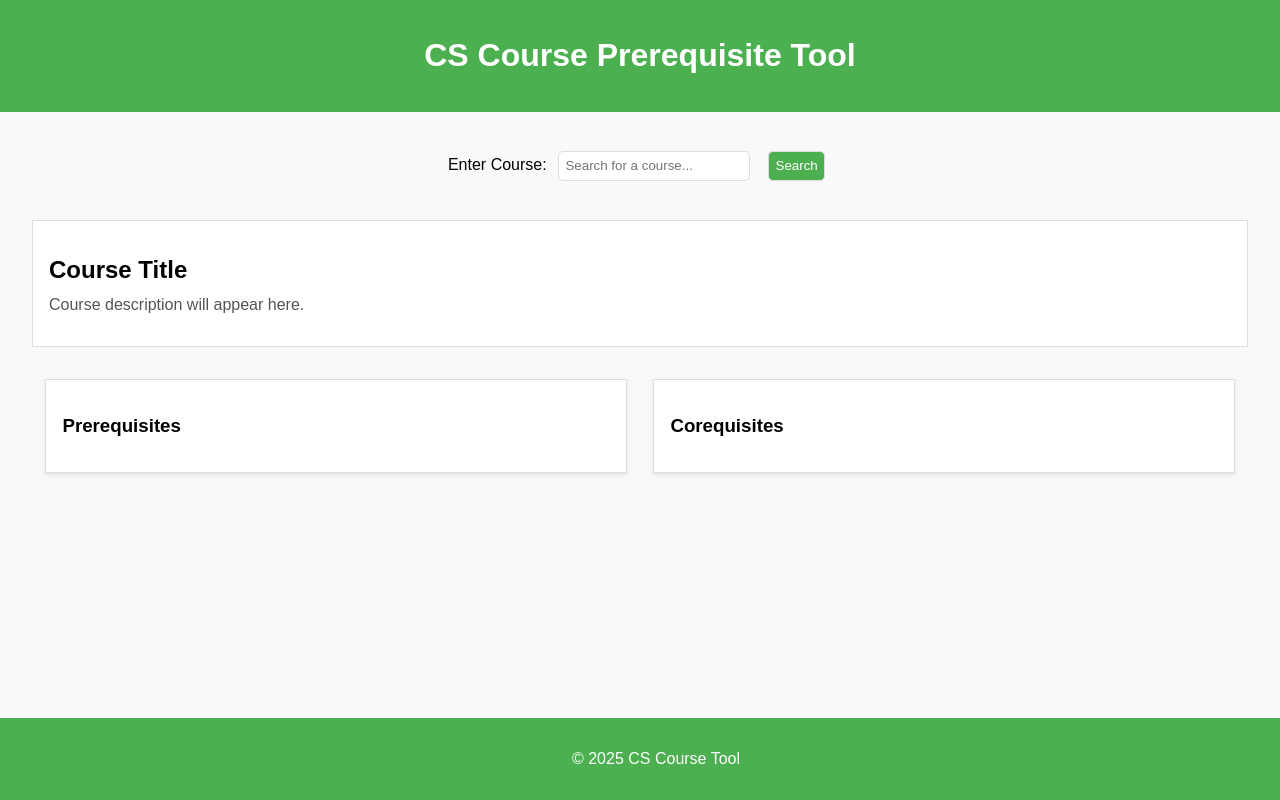
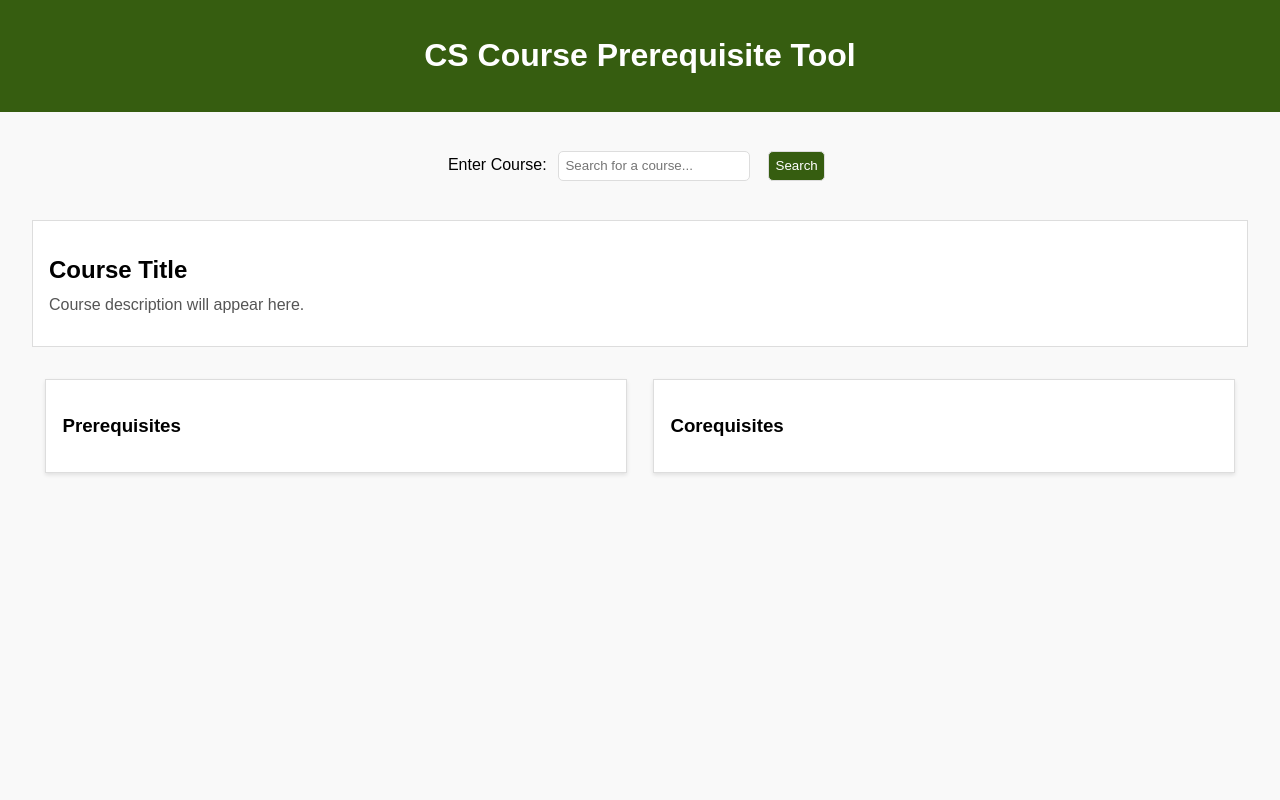
Before and after one commit to LawrenceVelilla/UCourseMap, a Flask app: page / in a window 1280 px wide. Run offline with Flask 3, Linux system fonts and the light colour scheme.

Commit message:
Small Changes

```diff
--- a/server.py
+++ b/server.py
@@ -20,9 +20,7 @@ def search():
     if not query:
         return jsonify({"error": "Query is missing"}), 400
 
-    # Use the search_tool to find the course
-
-    result = search_course(course_data, query)  # Replace with your actual search logic
+    result = search_course(course_data, query)
     return jsonify(result)
 
 if __name__ == '__main__':
--- a/static/script.js
+++ b/static/script.js
@@ -13,7 +13,6 @@ document.getElementById('searchButton').addEventListener('click', async () => {
         }
         const data = await response.json();
 
-        console.log("Data received from server:", data); // Debugging
 
         if (data.error) {
             alert(data.error);
@@ -48,7 +47,7 @@ function renderList(element, data) {
                 li.textContent = capitalize(item.type) + ":";
                 renderList(li, item.options);
             } else if (typeof item === "object") {
-                // Handle nested "One of", "All of" cases
+                // Need to fuckin I HATE IT Handle nested "One of", "All of" cases
                 Object.entries(item).forEach(([key, value]) => {
                     const nestedLi = document.createElement("li");
                     nestedLi.textContent = capitalize(key) + ":";
--- a/static/styles.css
+++ b/static/styles.css
@@ -8,7 +8,7 @@ body {
 
 /* Header Styling */
 header {
-  background-color: #4CAF50;
+  background-color: #365D10;
   color: white;
   padding: 1em;
   text-align: center;
@@ -28,7 +28,7 @@ input, button {
 }
 
 button {
-  background-color: #4CAF50;
+  background-color: #365D10;
   color: white;
   cursor: pointer;
   transition: background-color 0.3s ease;
--- a/templates/index.html
+++ b/templates/index.html
@@ -27,23 +27,18 @@
       <div class="prerequisites">
         <h3>Prerequisites</h3>
         <ul id="prerequisitesList">
-          <!-- Prerequisites will be added dynamically here -->
+
         </ul>
       </div>
 
       <div class="corequisites">
         <h3>Corequisites</h3>
         <ul id="corequisitesList">
-          <!-- Corequisites will be added dynamically here -->
         </ul>
       </div>
     </div>
   </main>
 
-  <footer>
-    <p>&copy; 2025 CS Course Tool</p>
-  </footer>
-
-  <script src="/static/script.js"></script>
+    <script src="/static/script.js"></script>
 </body>
 </html>
```
Also changed, not shown: search_tool.py (+4 -9 lines).
